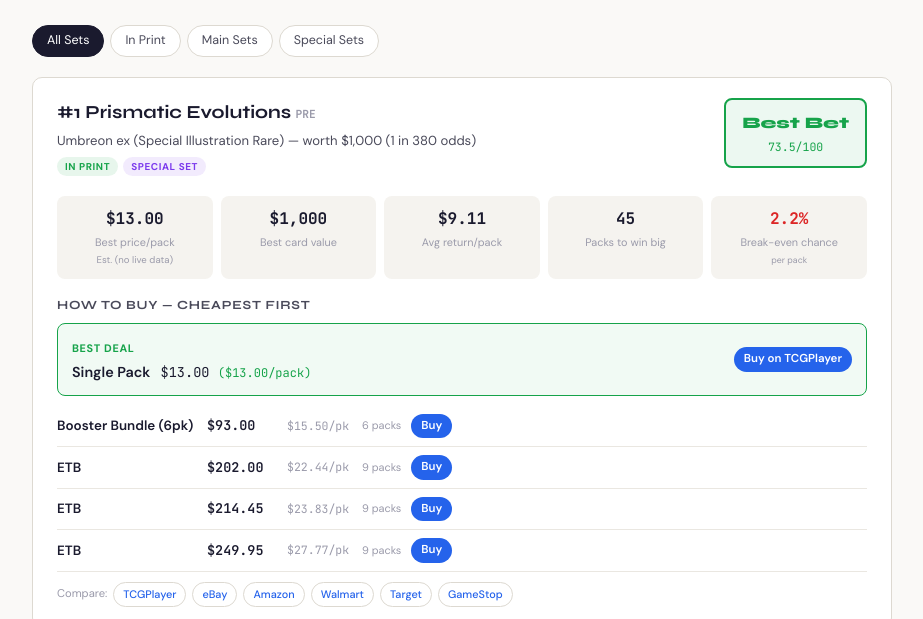
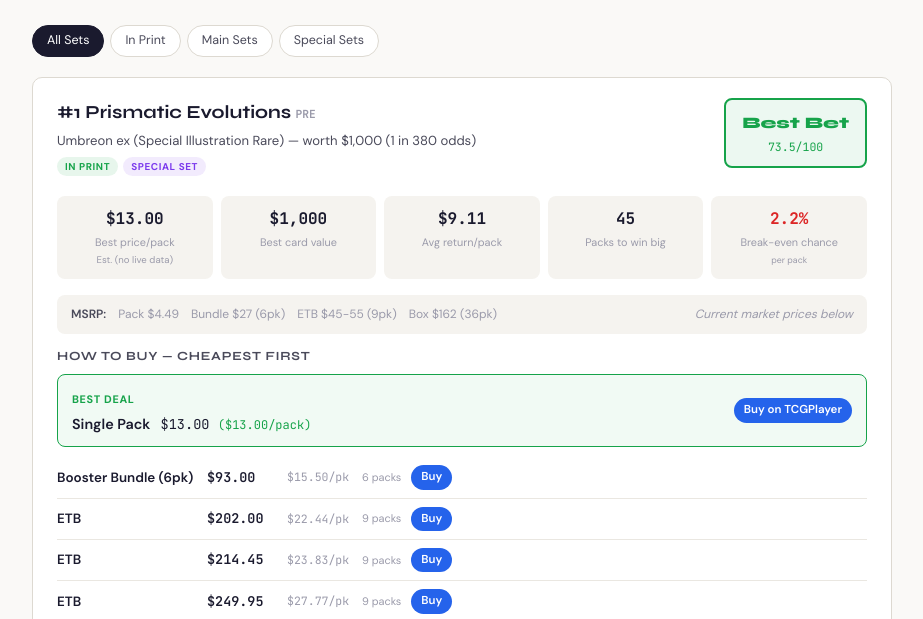
Before and after one commit to Jeff-alytics/pokemon-tcg-pack-finder, a plain HTML site: page index.html in a window 1280 px wide. Shown: the part 181-800 px from the top of the page, without its empty margins (178-1101 px from the left). Drawn offline with Linux system fonts and the light colour scheme.

Commit message:
feat: add MSRP reference bar above buy options

```diff
--- a/index.html
+++ b/index.html
@@ -405,6 +405,14 @@ function render(){
       </div>
 
       <div class="buy-section">
+        <div style="display:flex;gap:12px;flex-wrap:wrap;margin-bottom:12px;padding:10px 14px;background:var(--surface2);border-radius:8px;font-size:0.75rem;color:var(--mute);">
+          <span style="font-weight:600;color:var(--soft);">MSRP:</span>
+          <span>Pack $4.49</span>
+          <span>Bundle $27 (6pk)</span>
+          <span>ETB $45-55 (9pk)</span>
+          <span>Box $162 (36pk)</span>
+          <span style="margin-left:auto;font-style:italic;">Current market prices below</span>
+        </div>
         <div class="buy-header">How to Buy — Cheapest First</div>
         ${buildBuyOptions(r)}
       </div>
```
